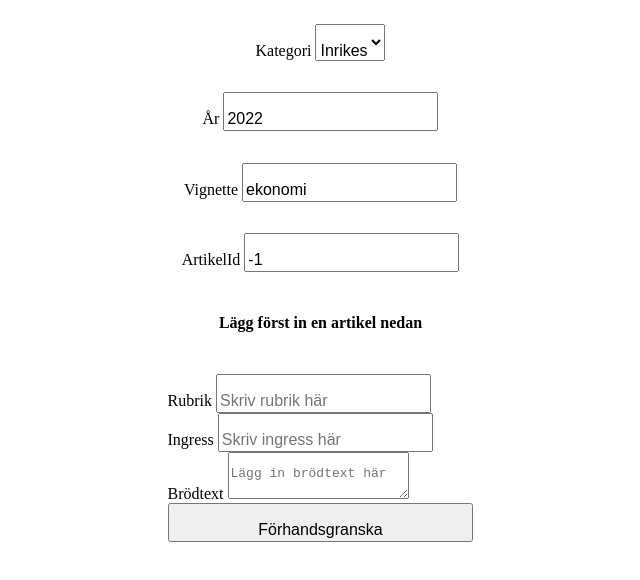
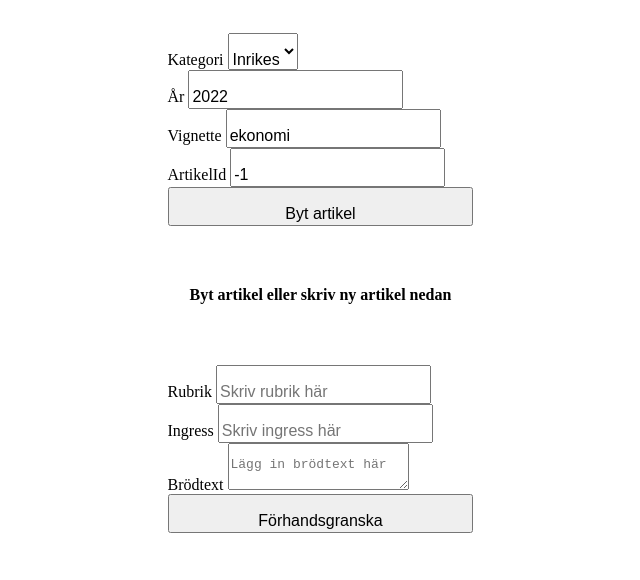
Before and after one commit to marher2016/frontend, a React (Create React App) app: page / in a window 1280 px wide. Shown: the top 580 px of the page, without its empty margins (80-720 px from the left). Built offline with nearby package versions, Linux system fonts and the light colour scheme.

Commit message:
Added load article button; handleLoad; onLoad

```diff
--- a/src/content/ContentComponent.js
+++ b/src/content/ContentComponent.js
@@ -29,6 +29,36 @@ class ContentComponent extends Component {
 
   handleChange = (e) => {
     this.setState({[e.target.name]: e.target.value})
+  }
+
+  handleLoad = (e) => {
+    e.preventDefault();
+    const {category, pubYear, vignette, articleId} = this.state
+    const article = Environment.ARTICLES + '/' + category + '/' + pubYear + '/' + vignette + '/' + articleId
+    axios.get(article)
+    .then(r => {
+      console.log(r)
+      this.setState({category: r.data.header.category})
+      this.setState({pubYear: r.data.header.pubYear})
+      this.setState({vignette: r.data.header.vignette})
+      this.setState({articleId: r.data.header.articleId})
+      this.setState({
+        formatted: new Article(
+            r.data.headline,
+            r.data.leader,
+            r.data.support
+          )
+      });
+    }).catch(function (error) {
+      if (error.response) {
+        console.log(error)
+        alert('Bad article: ' + error.response.data.message);
+      } else if (error.request) {
+        alert('No response: ' + error.request);
+      } else {
+        alert('Error during setup: ', error.message);
+      }
+    })
   }
 
   handleSubmit = (e) => {
@@ -77,7 +107,7 @@ class ContentComponent extends Component {
   }
 
   render() {
-    const {handleChange, handleSubmit, state} = this
+    const {handleChange, handleLoad, handleSubmit, state} = this
     const {headline, leader, support, formatted, category, pubYear, vignette, articleId} = state
     return (
     <div className="row">
@@ -88,6 +118,7 @@ class ContentComponent extends Component {
           vignette={vignette}
           articleId={articleId}
           onChange={handleChange}
+          onLoad={handleLoad}
         />
         <UploadComponent
           category={category}
@@ -101,7 +132,8 @@ class ContentComponent extends Component {
           leader={leader}
           support={support}
           onChange={handleChange}
-          onSubmit={handleSubmit}/>
+          onSubmit={handleSubmit}
+        />
       </div>
       <div className="right column">
         <ShowComponent
--- a/src/content/load/LoadComponent.js
+++ b/src/content/load/LoadComponent.js
@@ -3,9 +3,9 @@ import { PureComponent } from "react";
 class LoadComponent extends PureComponent {
 
   render() {
-    const {category, pubYear, vignette, articleId, onChange} = this.props
+    const {category, pubYear, vignette, articleId, onChange, onLoad} = this.props
     return (
-      <>
+      <form onSubmit={onLoad} className="form">
         <div>
           <label>Kategori </label>
           <select
@@ -47,7 +47,12 @@ class LoadComponent extends PureComponent {
             value={articleId}>
           </input>
         </div>
-      </>
+        <button
+          type="submit"
+          name="submit"
+          className="input button"
+        >Byt artikel</button>
+      </form>
     )
   }
 }
--- a/src/content/upload/UploadComponent.js
+++ b/src/content/upload/UploadComponent.js
@@ -75,7 +75,7 @@ class UploadComponent extends Component {
             </div>
           )}
         </Dropzone>
-          : <h1 name="no_article">Lägg först in en artikel nedan</h1>
+          : <h1 name="no_article">Byt artikel eller skriv ny artikel nedan</h1>
         }
       </>
     )
```
